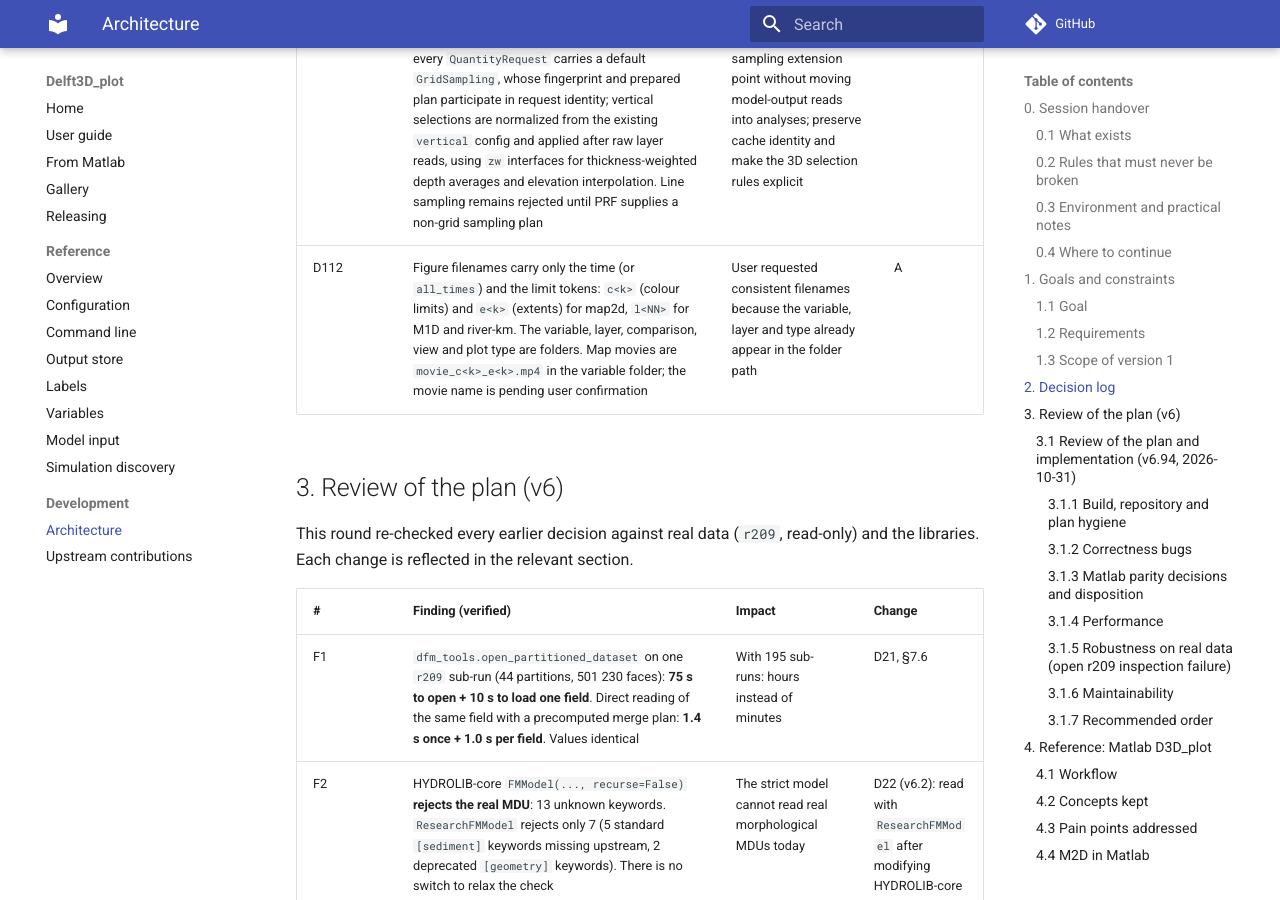
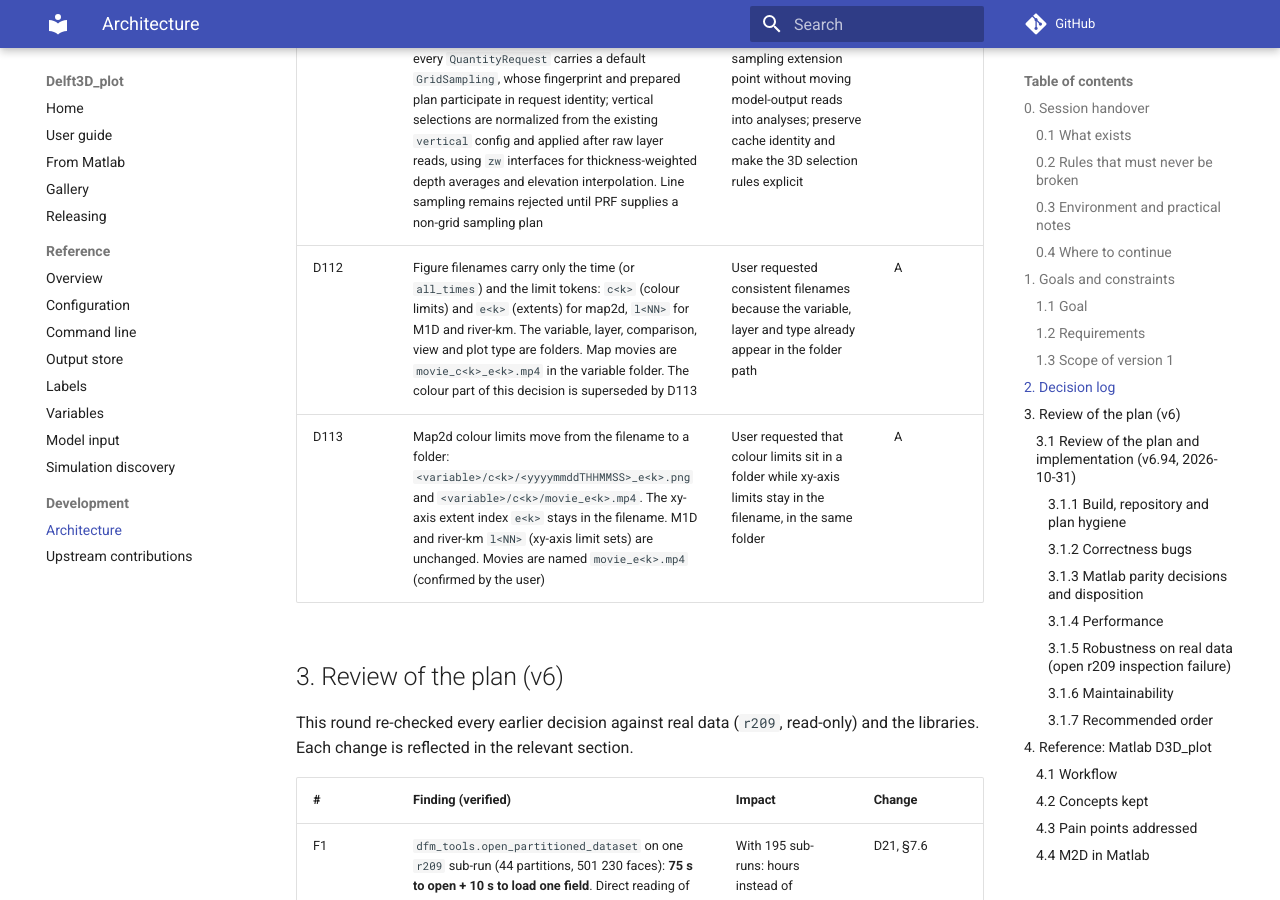
Before and after one commit to V-Chavarrias/Delft3D_plot, an MkDocs documentation site: the page built from docs/architecture.md, in a window 1280 px wide and 900 px high, scrolled down 22535 px. Built offline with MkDocs 1.6.1 and Material for MkDocs 9.7.7, drawn with Linux system fonts in a browser that asks for light colours; comment, search, counter and statistics services are not loaded; some of the changed text lies outside the part shown.

Commit message:
feat(map2d): move colour limits from filenames to a folder
Map2d figures and movies now store the colour-limit index in a folder
(c<k>) below the variable folder, and keep only the extent index (e<k>)
in the filename:

  <variable>/c1/<yyyymmddTHHMMSS>_e1.png
  <variable>/c1/movie_e1.mp4

M1D and river-km l<NN> names are unchanged: they index xy-axis limit
sets, not colour limits.

Record the change as D113 in docs/architecture.md, which supersedes the
colour part of D112, and update docs/output-store.md and the section
7.18 file-name text.

Co-authored-by: Copilot <223556219+Copilot@users.noreply.github.com>

```diff
--- a/docs/architecture.md
+++ b/docs/architecture.md
@@ -281,7 +281,8 @@ Status: **A** = agreed with the user; **P** = proposed in this plan and awaiting
 | D109 | Use canonical registry names for M1D variable-specific figure and cache directories and cache fingerprints, while accepting configured aliases for processing; for example, `h` maps to `water_depth` | User requested consistent variable folder names and clarified that `h` means water depth | A |
 | D110 | Resolve quantity aliases and construct variable-specific cache and figure paths through shared store path helpers for M1D, map2d, and river-km statistics; analysis modules provide only their analysis-specific path components | User requires consistent names and centralized path construction across analyses | A |
 | D111 | WP 2.2b keeps sampling in the quantity engine: every `QuantityRequest` carries a default `GridSampling`, whose fingerprint and prepared plan participate in request identity; vertical selections are normalized from the existing `vertical` config and applied after raw layer reads, using `zw` interfaces for thickness-weighted depth averages and elevation interpolation. Line sampling remains rejected until PRF supplies a non-grid sampling plan | Complete the v1 sampling extension point without moving model-output reads into analyses; preserve cache identity and make the 3D selection rules explicit | A |
-| D112 | Figure filenames carry only the time (or `all_times`) and the limit tokens: `c<k>` (colour limits) and `e<k>` (extents) for map2d, `l<NN>` for M1D and river-km. The variable, layer, comparison, view and plot type are folders. Map movies are `movie_c<k>_e<k>.mp4` in the variable folder; the movie name is pending user confirmation | User requested consistent filenames because the variable, layer and type already appear in the folder path | A |
+| D112 | Figure filenames carry only the time (or `all_times`) and the limit tokens: `c<k>` (colour limits) and `e<k>` (extents) for map2d, `l<NN>` for M1D and river-km. The variable, layer, comparison, view and plot type are folders. Map movies are `movie_c<k>_e<k>.mp4` in the variable folder. The colour part of this decision is superseded by D113 | User requested consistent filenames because the variable, layer and type already appear in the folder path | A |
+| D113 | Map2d colour limits move from the filename to a folder: `<variable>/c<k>/<yyyymmddTHHMMSS>_e<k>.png` and `<variable>/c<k>/movie_e<k>.mp4`. The xy-axis extent index `e<k>` stays in the filename. M1D and river-km `l<NN>` (xy-axis limit sets) are unchanged. Movies are named `movie_e<k>.mp4` (confirmed by the user) | User requested that colour limits sit in a folder while xy-axis limits stay in the filename, in the same folder | A |
 
 ## 3. Review of the plan (v6)
 
@@ -1349,7 +1350,7 @@ Every task key contains the subject (and the reference label for simulation diff
   * after an error the group restarts with fresh figures;
   * `--fresh-figures` rebuilds every image, and a test asserts pixel-identical output.
 * **Writers**: a registry by format. v1 has PNG only (`figure.formats: ["png"]`). Metadata goes into PNG text chunks: `d3dplot_version`, `config_hash`, `figure_fingerprint`, `task_key`, the resolved provenance path, and the replot selector (analysis index, simulation, variable, comparison, time, extent, and colour-limit set).
-* **Figure file names**: only the time (`<yyyymmddTHHMMSS>` or `all_times`) and the limit tokens, for example `20210101T000000_c1_e1.png` (map2d: colour limits `c<k>`, extents `e<k>`) or `20210101T000000_l01.png` (M1D and river-km: limit index `l<NN>`). The variable, comparison and plot type are folders, so the file sits inside the `<variable>` folder (§7.10). Short, to stay under the path-length limit (§7.18).
+* **Figure file names**: only the time (`<yyyymmddTHHMMSS>` or `all_times`) and the limit tokens, for example `20210101T000000_e1.png` (map2d: extent index `e<k>`) or `20210101T000000_l01.png` (M1D and river-km: limit index `l<NN>`). Map2d colour limits are a folder, `c1/`, below the `<variable>` folder (D113). The variable, comparison and plot type are folders, so the file sits inside them (§7.10). Short, to stay under the path-length limit (§7.18).
 * **Measurement artists may change between times**: different raster grids or tiles, polygon sets, or source types. Each measurement artist has a **compatibility key**: type, grid transform and shape (rasters), or the hash of the polygon ids (polygons). Within a group, the artist is updated in place only when the key of the next time equals the current one; otherwise it is removed and rebuilt. Tests alternate grids and polygon sets.
 
 ### 7.14a Common figure finalisation (D46)
@@ -2658,6 +2659,7 @@ The complete model-quantity catalog (all v1 raw and derived registry entries, al
 
 | Version | Content |
 |---------|---------|
+| v7.29 | Move map2d colour limits from figure and movie filenames into a `c<k>` folder (D113); keep extent index in the filename |
 | v7.27 | Implement V-MDU-002 RefDate/map-origin diagnostics and V-OUT-040 long model-output path warnings with focused tests |
 | v7.26 | Complete WP 2.2b locally with the `fm_3d` synthetic plain-FM case, layered quantity callbacks, residence-time metadata, vertical reductions, and analytic acceptance coverage |
 | v7.25 | Add read-only `.sub` metadata loading through HYDROLIB-core and Matlab-compatible residence-time quantity callbacks with explicit decay-rate validation |
```
Also changed, not shown: other parts of docs/architecture.md (+1 -1 lines), docs/output-store.md (+4 -4 lines), 2 other files.
